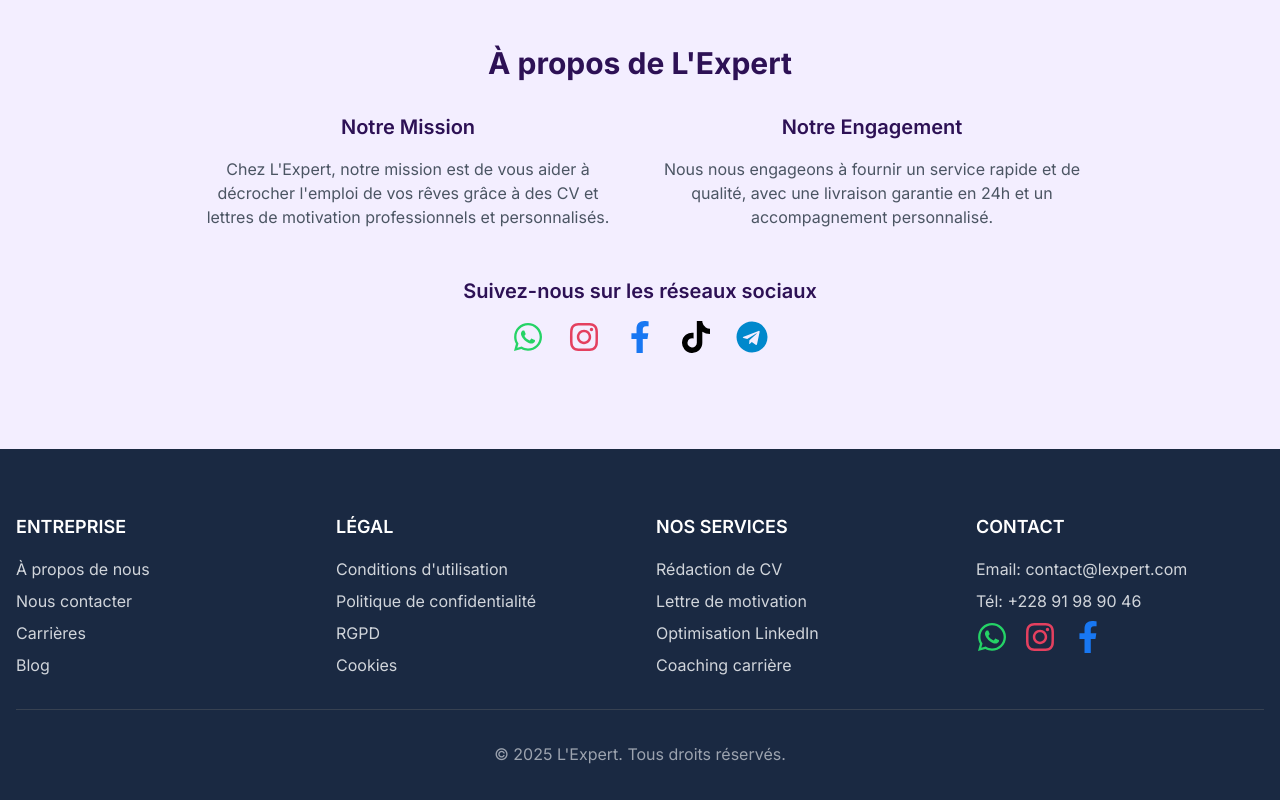
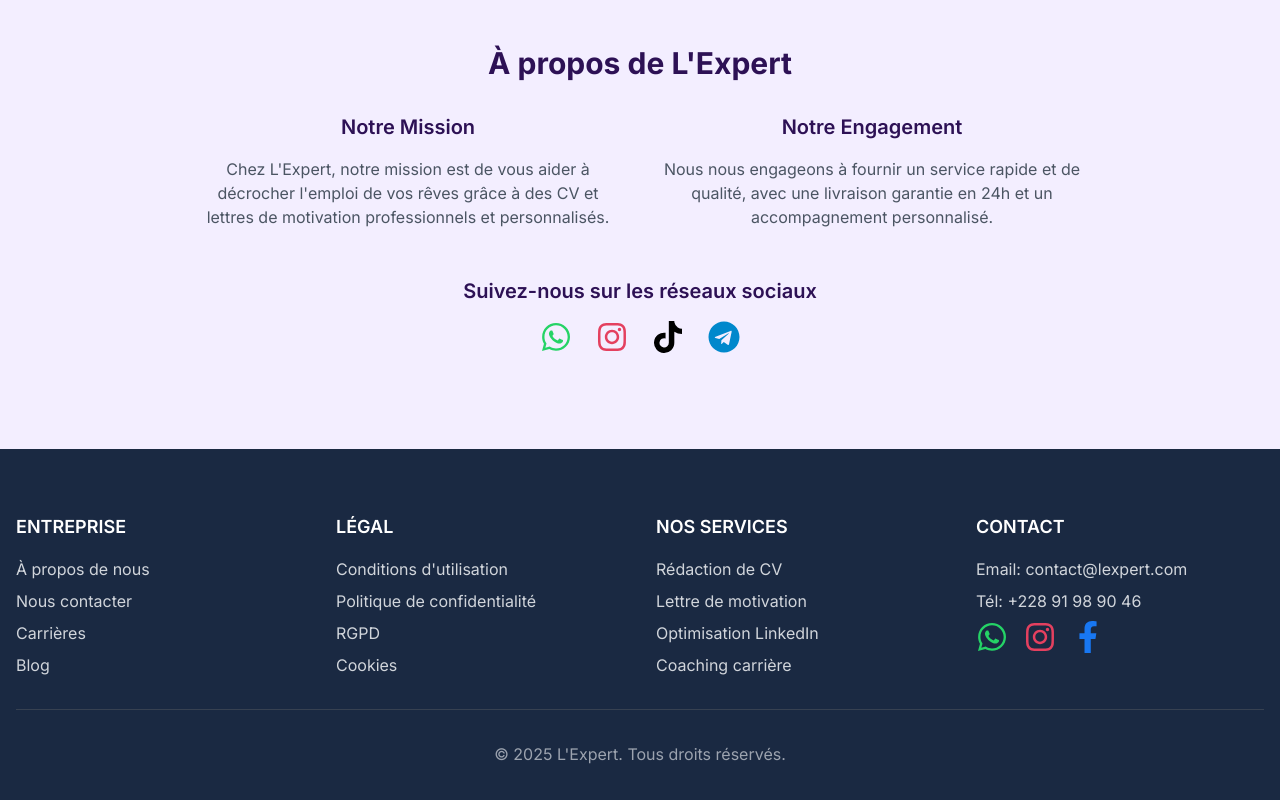
Before and after one commit to emmanuelish/L-Expert, a Next.js app: page / in a window 1280 px wide. Shown: the part 4555-5355 px from the top of the page. Built offline with nearby package versions, Linux system fonts and the light colour scheme.

Commit message:
add social networks

```diff
--- a/components/About.tsx
+++ b/components/About.tsx
@@ -35,7 +35,7 @@ export default function About() {
               <WhatsAppLogo />
             </ Link>
             <Link
-              href="https://www.instagram.com/yourinstagram"
+              href="https://www.instagram.com/lexpertpro"
               target="_blank"
               rel="noopener noreferrer"
               className="transform hover:scale-110 transition-transform duration-200"
@@ -43,15 +43,7 @@ export default function About() {
               <InstagramLogo />
             </ Link>
             <Link
-              href="https://www.facebook.com/yourfacebook"
-              target="_blank"
-              rel="noopener noreferrer"
-              className="transform hover:scale-110 transition-transform duration-200"
-            >
-              <FacebookLogo />
-            </ Link>
-            <Link
-              href="https://www.tiktok.com/@yourtiktok"
+              href="https://www.tiktok.com/@lexpertpro"
               target="_blank"
               rel="noopener noreferrer"
               className="transform hover:scale-110 transition-transform duration-200"
@@ -59,7 +51,7 @@ export default function About() {
               <TikTokLogo />
             </ Link>
             <Link
-              href="https://t.me/yourtelegram"
+              href="/"
               target="_blank"
               rel="noopener noreferrer"
               className="transform hover:scale-110 transition-transform duration-200"
```
